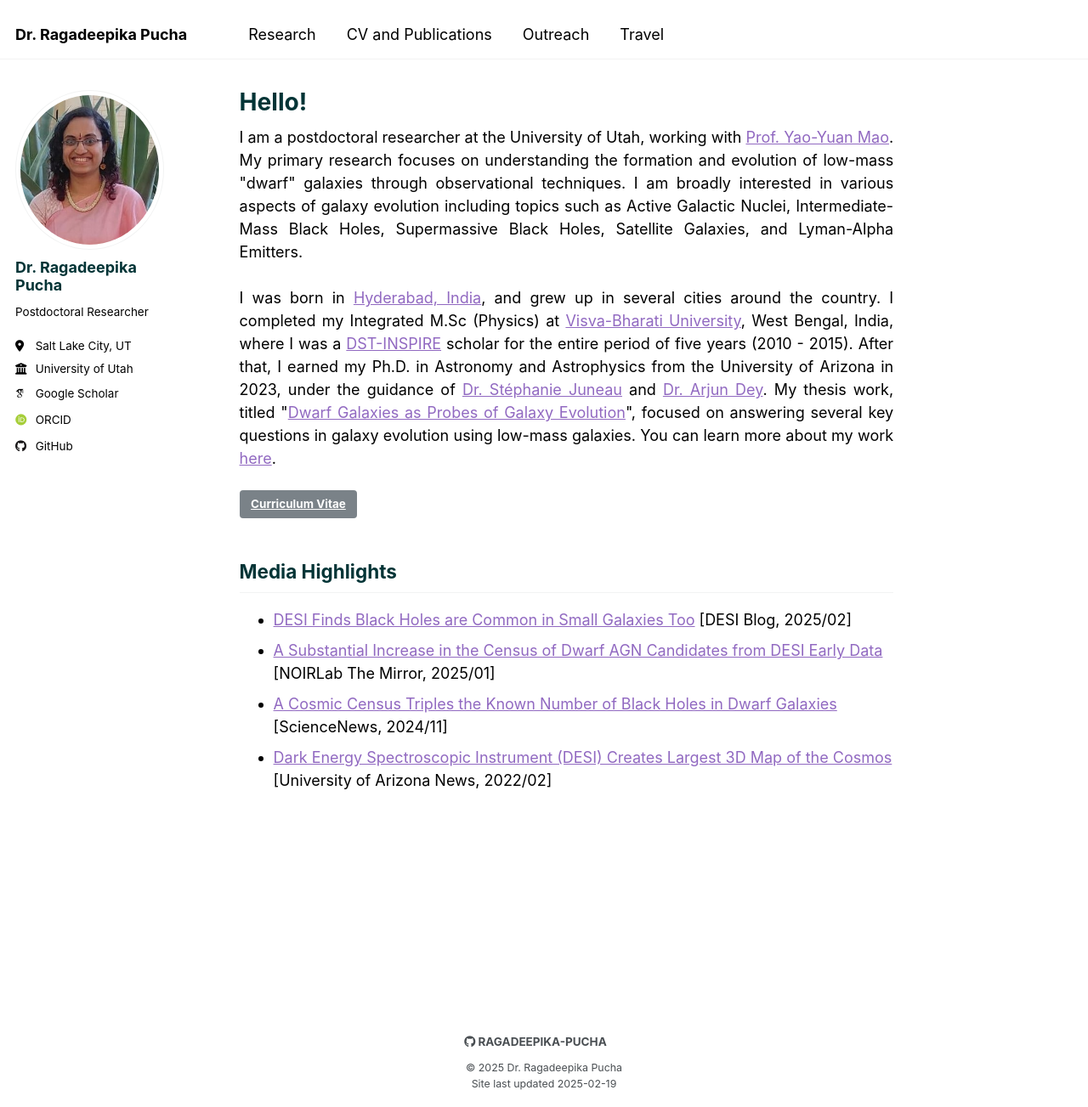
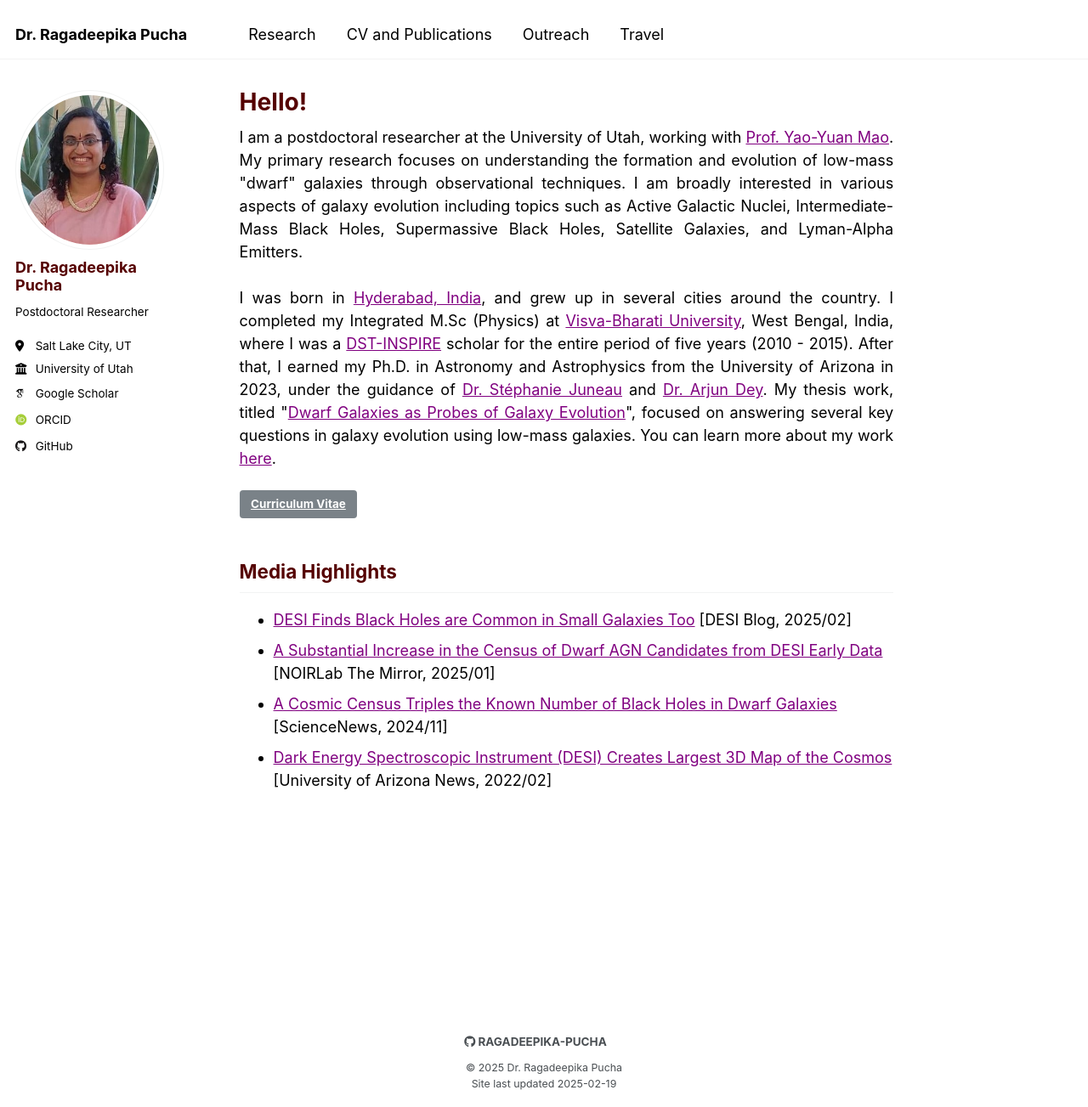
Before and after one commit to Ragadeepika-Pucha/Ragadeepika-Pucha.github.io, a Jekyll site: the page built from _pages/about.md, in a window 1280 px wide and 1303 px high. Shown: the whole window at 85% size. Built offline with Jekyll 4.4.1, drawn with Linux system fonts in a browser that asks for light colours; some web fonts are replaced.

Commit message:
test colors

```diff
--- a/_sass/theme/_default.scss
+++ b/_sass/theme/_default.scss
@@ -9,9 +9,8 @@ $darker-gray                : mix(#000, $gray, 60%);
 $light-gray                 : mix(#fff, $gray, 50%);
 $lighter-gray               : mix(#fff, $gray, 90%);
 $black                      : #000;
-$teal                       : #008080;
-$dark-teal                  : #023436;
-$purple                     : #8650ab;
+$maroon                     : #550000;
+$purple                     : #800080;
 $light-purple               : #9169c1;
 $faint-purple               : #b793d2;
 
@@ -40,8 +39,8 @@ $sidebar-screen-min-width   : 1024px;
     --global-code-background-color      : #fafafa;
     --global-code-text-color            : #{$black};
     --global-fig-caption-color          : #{$dark-gray};
-    --global-heading-color              : #{$dark-teal};
-    --global-link-color                 : #{$light-purple};
+    --global-heading-color              : #{$maroon};
+    --global-link-color                 : #{$purple};
     --global-link-color-hover           : mix(#000, #2f7f93, 25%);
     --global-link-color-visited         : mix(#fff, #2f7f93, 25%);
     --global-masthead-link-color        : #{$black};
```
